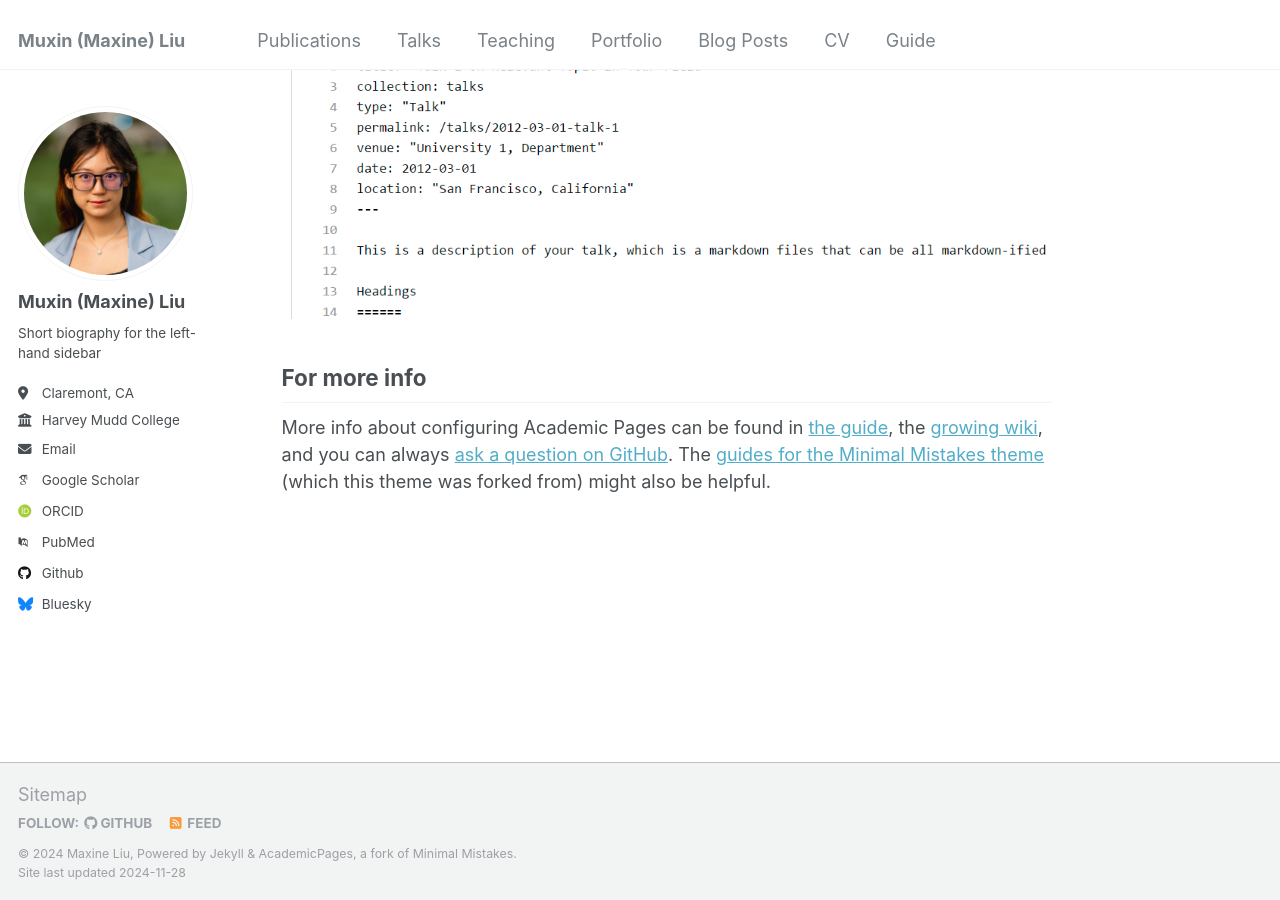
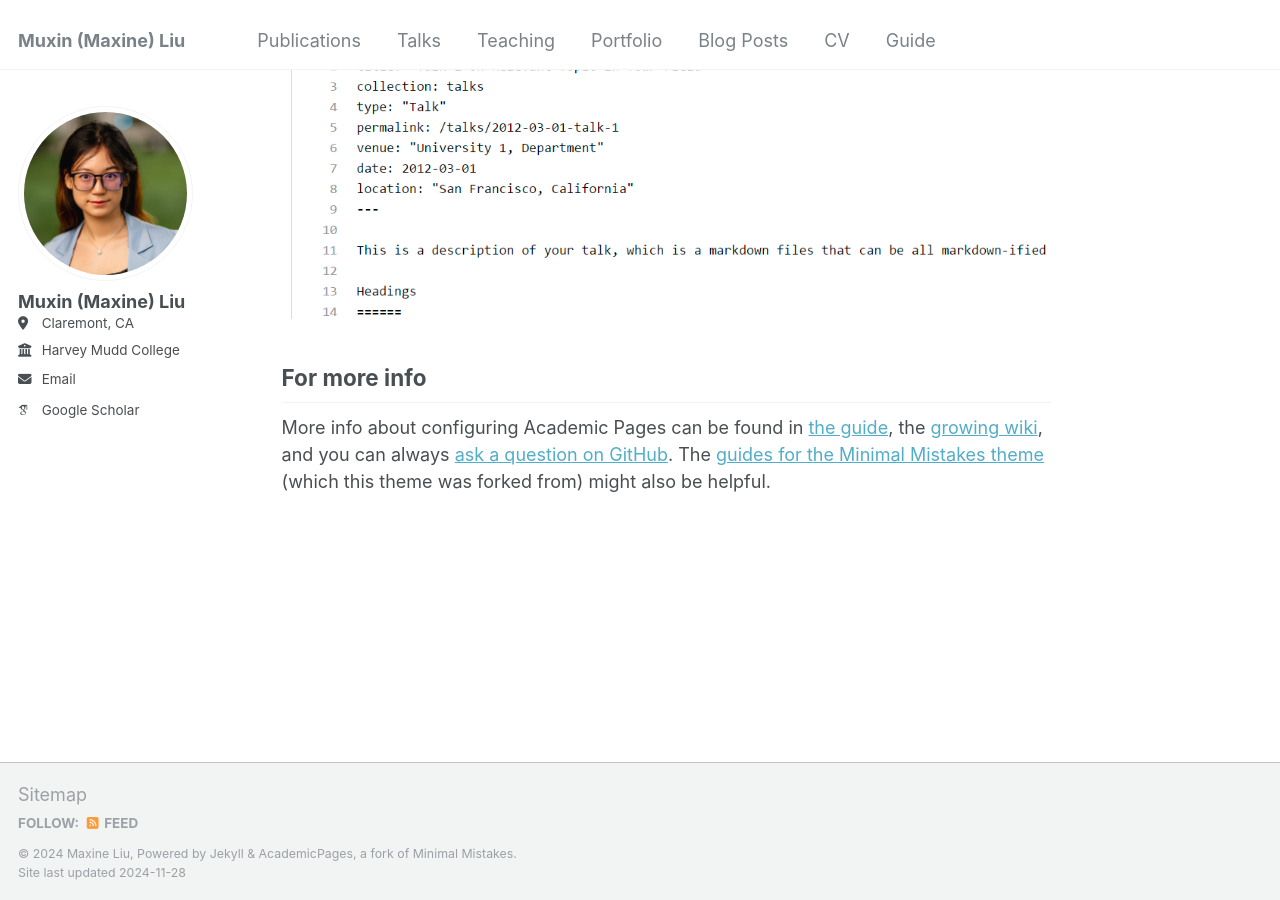
Before and after one commit to maxinemuxin/maxinemuxin.github.io, a Jekyll site: the page built from _pages/about.md, in a window 1280 px wide and 900 px high, scrolled down 2643 px. Built offline with Jekyll 4.4.1, drawn with Linux system fonts in a browser that asks for light colours; some web fonts are replaced.

Commit message:
some change

```diff
--- a/_config.yml
+++ b/_config.yml
@@ -24,7 +24,7 @@ author:
   avatar           : "profile.png"
   name             : "Muxin (Maxine) Liu"
   pronouns         : # example: "she/her"
-  bio              : "Short biography for the left-hand sidebar"
+  bio              : #
   location         : "Claremont, CA"
   employer         : "Harvey Mudd College"
   uri              : # URL
@@ -32,11 +32,11 @@ author:
 
   # Academic websites
   arxiv            : # URL - Update with the correct link to your profile
-  googlescholar    : "https://scholar.google.com/citations?user=PS_CX0AAAAAJ"
+  googlescholar    : "https://scholar.google.com/citations?user=dtWtxJoAAAAJ&hl=en&oi=ao"
   impactstory      : # URL
-  orcid            : "http://orcid.org/yourorcidurl"
+  orcid            : #"http://orcid.org/yourorcidurl"
   semantic         : # URL
-  pubmed           : "https://www.ncbi.nlm.nih.gov/pubmed/?term=john+snow"
+  pubmed           : #"https://www.ncbi.nlm.nih.gov/pubmed/?term=john+snow"
   researchgate     : # URL
   scopus           : # URL
 
@@ -44,12 +44,12 @@ author:
   bitbucket        : # Username - Update with your username on the site
   codepen          : # Username
   dribbble         : # Username
-  github           : "academicpages"
+  github           : #"academicpages"
   kaggle           : # Username
   stackoverflow    : # User number or user number and name (i.e., use "1" or "1/jeff-atwood")
 
   # Social media
-  bluesky          : "bsky.app" # Replace this with you Bluesky username
+  bluesky          : #"bsky.app" # Replace this with you Bluesky username
   facebook         : # Username
   flickr           : # Username
   foursquare       : # Username
```
